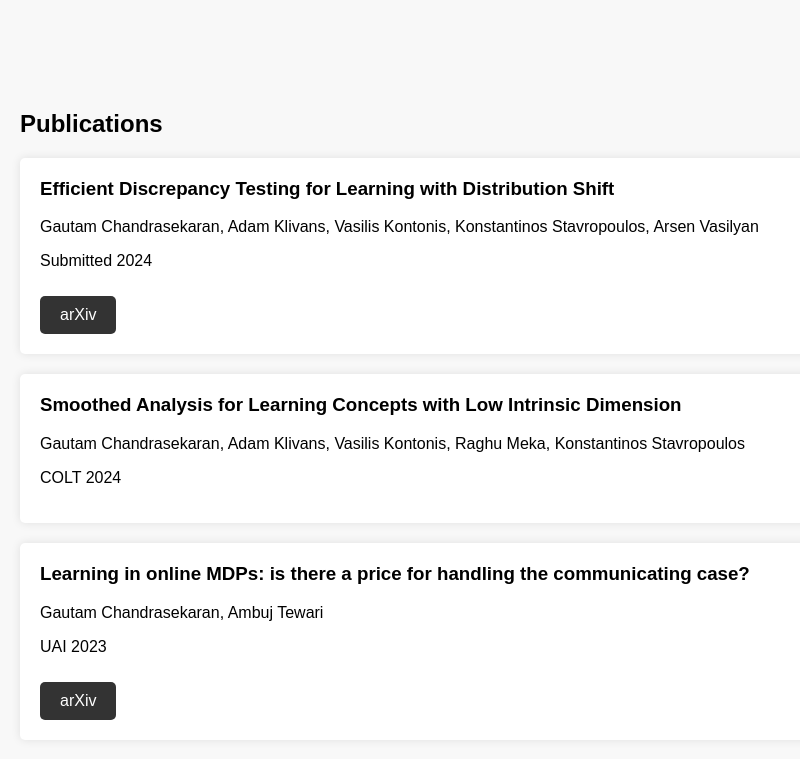
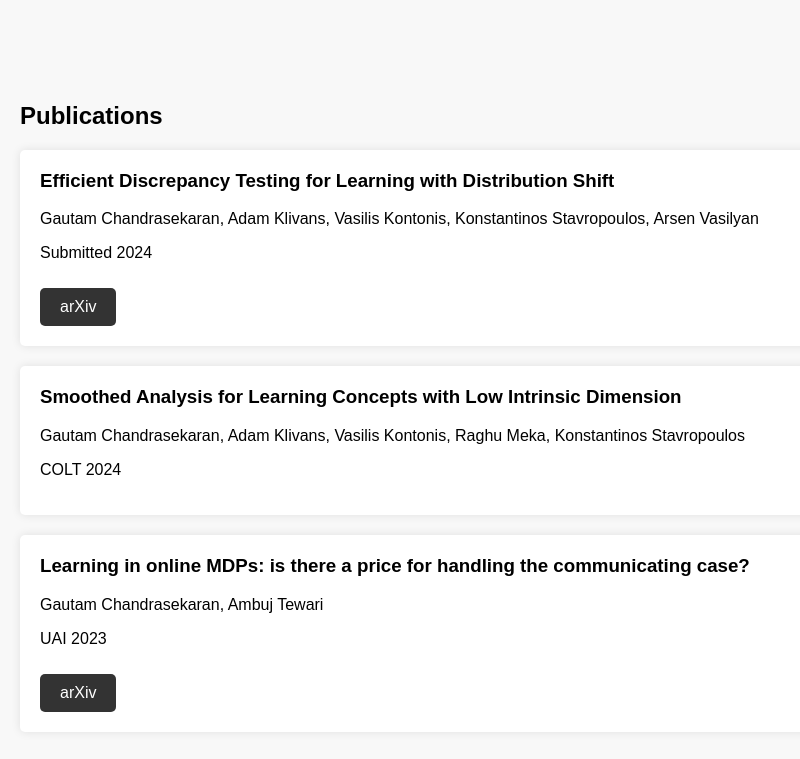
Before and after one commit to gautamc-git/temp-website, a Jekyll site: the page built from index.md, in a window 1280 px wide and 1219 px high. Shown: the part 439-1198 px from the top of the window, without its empty margins (0-800 px from the left). Built offline with Jekyll 4.4.1, drawn with Linux system fonts in a browser that asks for light colours.

Commit message:
webpage setup space2

```diff
--- a/assets/main.css
+++ b/assets/main.css
@@ -48,7 +48,7 @@ nav ul li a:hover {
   flex-wrap: wrap;
   justify-content: space-between;
   align-items: flex-start;
-  margin-bottom: 10px;
+  margin-bottom: 2px;
 }
 
 .left {
```
